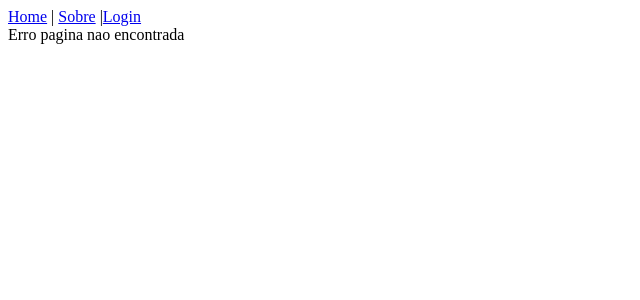
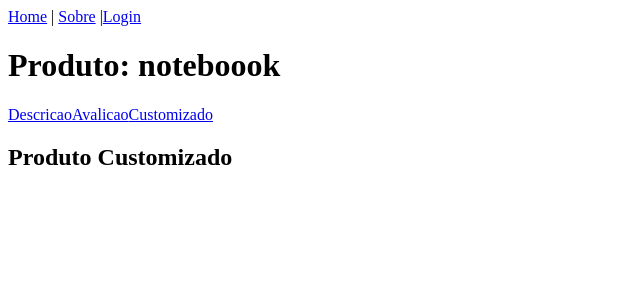
Before and after one commit to rafaelandradegs/origamid-react, a React (Vite) app: page /produto/noteboook/customizado in a window 1280 px wide. Shown: the top 300 px of the page, without its empty margins (0-640 px from the left). Built offline with nearby package versions, Linux system fonts and the light colour scheme.

Commit message:
nested routes

```diff
--- a/src/App.jsx
+++ b/src/App.jsx
@@ -15,7 +15,7 @@
         <Route path="/" element={<Home />} />
         <Route path="sobre" element={<Sobre />} />
         <Route path="login" element={<Login />} />
-        <Route path="produto/:id" element={<Produto />} />
+        <Route path="produto/:id/*" element={<Produto />} />
         <Route path="*" element={<NaoEncontrado />} />
       </Routes>
     </BrowserRouter>
--- a/src/Produto.jsx
+++ b/src/Produto.jsx
@@ -1,16 +1,25 @@
 import React from 'react'
-import { useParams, useLocation } from 'react-router-dom'
+import { useParams, Routes, Route, Link } from 'react-router-dom'
+import ProdutoAvaliacao from './ProdutoAvaliacao'
+import ProdutoCustomizado from './ProdutoCustomizado'
+import ProdutoDescricao from './ProdutoDescricao'
 
 const Produto = () => {
   const params = useParams()
-  const location = useLocation()
-  console.log(location)
-  const search = new URLSearchParams(location.search)
-  console.log(search.get('memoria'))
 
   return (
     <div>
       <h1>Produto: {params.id}</h1>
+      <nav>
+        <Link to="">Descricao</Link>
+        <Link to="avaliacao">Avalicao</Link>
+        <Link to="customizado">Customizado</Link>
+      </nav>
+      <Routes>
+        <Route path="/" element={<ProdutoDescricao />} />
+        <Route path="avaliacao" element={<ProdutoAvaliacao />} />
+        <Route path="customizado" element={<ProdutoCustomizado />} />
+      </Routes>
     </div>
   )
 }
--- /dev/null
+++ b/src/ProdutoAvaliacao.jsx
@@ -0,0 +1,7 @@
+import React from 'react'
+
+const ProdutoAvaliacao = () => {
+  return <h2>Produto Avaliacao</h2>
+}
+
+export default ProdutoAvaliacao
--- /dev/null
+++ b/src/ProdutoCustomizado.jsx
@@ -0,0 +1,7 @@
+import React from 'react'
+
+const ProdutoCustomizado = () => {
+  return <h2>Produto Customizado</h2>
+}
+
+export default ProdutoCustomizado
--- /dev/null
+++ b/src/ProdutoDescricao.jsx
@@ -0,0 +1,7 @@
+import React from 'react'
+
+const ProdutoDescricao = () => {
+  return <h2>Produto descricao</h2>
+}
+
+export default ProdutoDescricao
```
